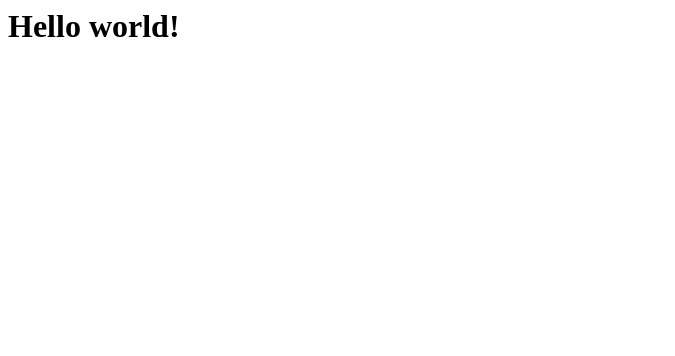
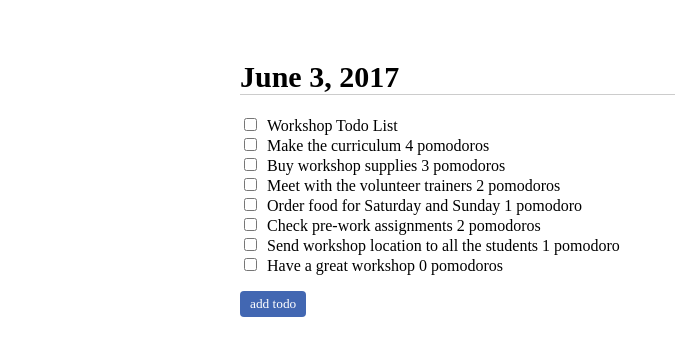
Before and after one commit to lauyuetyii/todo_app_front_end, a plain HTML site: page index.html in a window 1280 px wide. Shown: the whole page, without its empty margins (0-675 px from the left). Drawn offline with Linux system fonts and the light colour scheme.

Commit message:
Adding a style tag

```diff
--- a/index.html
+++ b/index.html
@@ -1 +1,54 @@
-<h1>Hello world!</h1>
+<style>
+  *{
+      font-family: "Times News Roman";
+  }
+
+  h1 {
+    font-size: 30px;
+    border-bottom: 1px solid #CCCCCC;
+  }
+
+  ul{
+      list-style-type: none;
+      padding: 0;
+  }
+  input{
+      margin-right:10px;
+  }
+  a, a:visited {
+      color:black;
+      text-decoration:none;
+  }
+  a:hover {
+      text-decoration: underline;
+      color:red;
+  }
+  div{
+      width: 800px;
+      margin: 20px auto;
+      padding: 20px;
+  }
+  button{
+      border: none;
+      padding: 5px 10px 5px 10px;
+      background: #4267b2;
+      color: white;
+      border-radius: 4px;
+  }
+
+</style>
+<div>
+<h1>June 3, 2017</h1>
+<ul>
+  <li><input type="checkbox"/><a href="show.html">Workshop Todo List</a></li>
+  <li><input type="checkbox"/><a href="show.html">Make the curriculum 4 pomodoros</a></li>
+  <li><input type="checkbox"/><a href="show.html">Buy workshop supplies 3 pomodoros</a></li>
+  <li><input type="checkbox"/><a href="show.html">Meet with the volunteer trainers 2 pomodoros</a></li>
+  <li><input type="checkbox"/><a href="show.html">Order food for Saturday and Sunday 1 pomodoro</a></li>
+  <li><input type="checkbox"/><a href="show.html">Check pre-work assignments 2 pomodoros</a></li>
+  <li><input type="checkbox"/><a href="show.html">Send workshop location to all the students 1 pomodoro</a></li>
+  <li><input type="checkbox"/><a href="show.html">Have a great workshop 0 pomodoros</a></li>
+</ul>
+
+<button> add todo</button>
+</div>
```
Also changed, not shown: show.html (+1 -0 lines).
